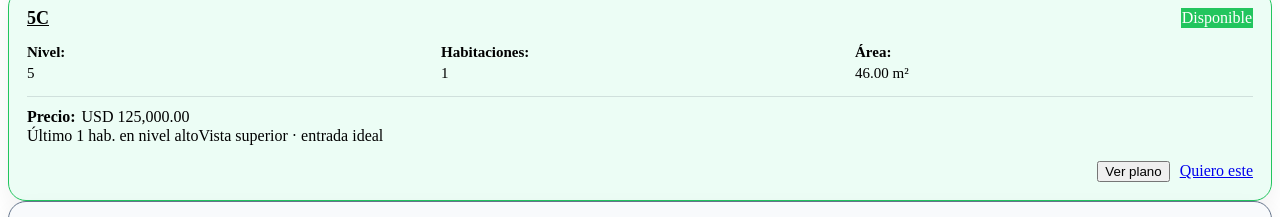
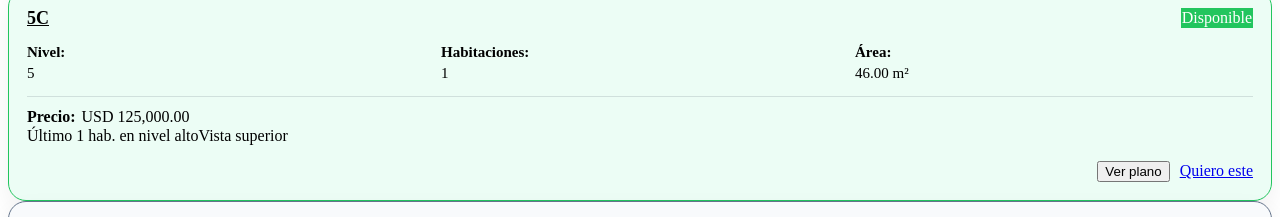
Before and after one commit to Mlopez1980/torre-elite-vercel-v5-logo-wa, a React (Vite) app: page / in a window 1280 px wide. Shown: the part 5400-5617 px from the top of the page. Built offline with nearby package versions, Linux system fonts and the light colour scheme; the HTML template or start-up script is replaced by a standard one.

Commit message:
Update App.jsx

```diff
--- a/src/App.jsx
+++ b/src/App.jsx
@@ -496,7 +496,7 @@ if (
   Number(a.habitaciones) === 1
 ) {
   commercialTags.push('Último 1 hab. en nivel alto')
-  commercialTags.push('Vista superior · entrada ideal')
+  commercialTags.push('Vista superior')
 }
             return (
               <div
```
